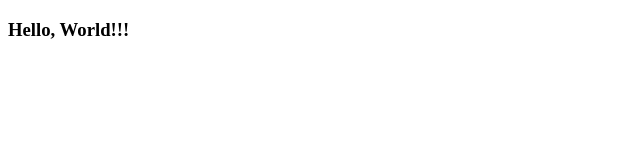
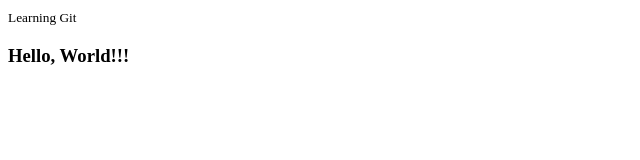
Before and after one commit to alatos2/learn-git, a plain HTML site: page index.html in a window 1280 px wide. Shown: the whole page, without its empty margins (0-640 px from the left). Drawn offline with Linux system fonts and the light colour scheme.

Commit message:
added <small> to index.html

```diff
--- a/index.html
+++ b/index.html
@@ -7,6 +7,7 @@
     <title>Document</title>
 </head>
 <body>
+    <small>Learning Git</small>
     <h3>Hello, World!!!</h3>
 </body>
 </html>
```
